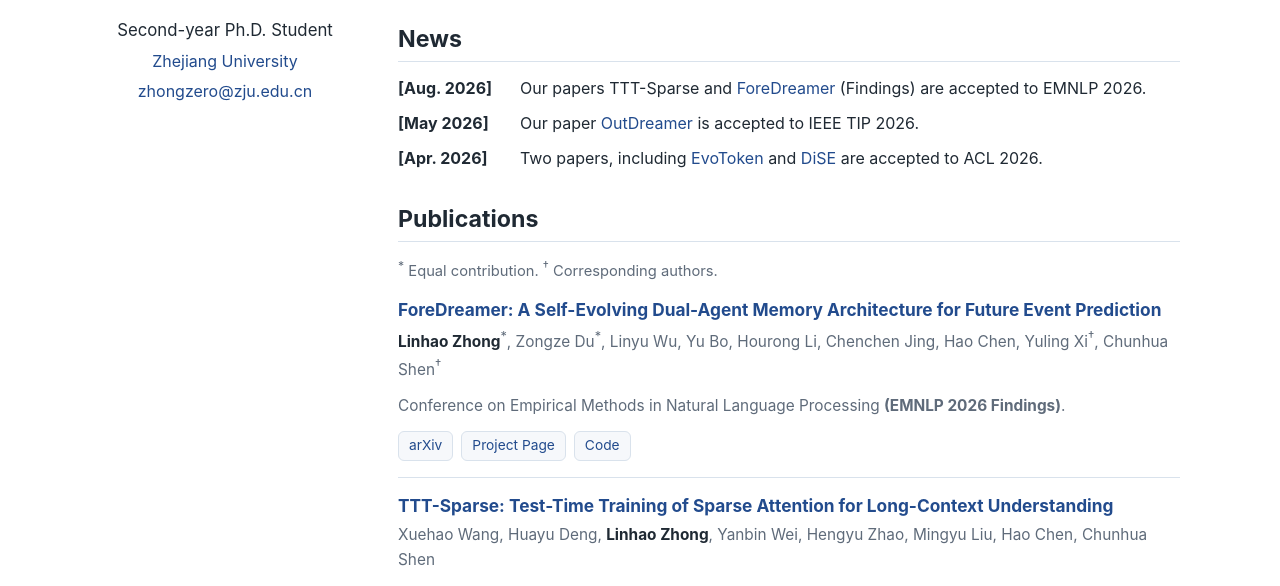
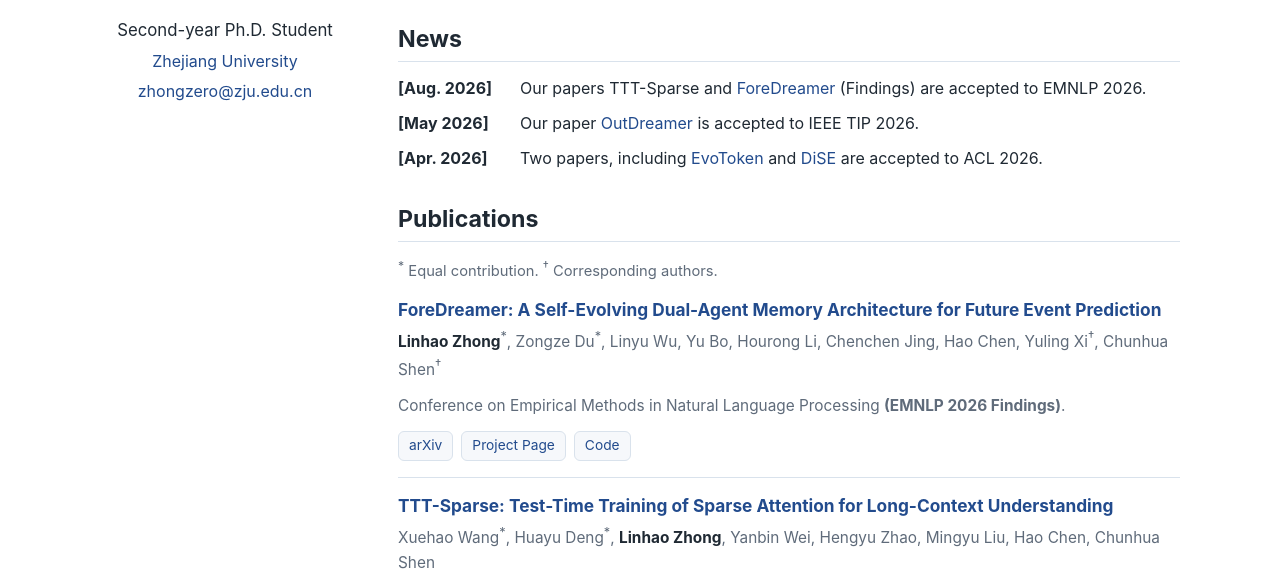
Before and after one commit to zhongzero/zhongzero.github.io, a plain HTML site: page index.html in a window 1280 px wide. Shown: the part 210-796 px from the top of the page. Drawn offline with Linux system fonts and the light colour scheme.

Commit message:
Mark TTT-Sparse co-first authors

```diff
--- a/index.html
+++ b/index.html
@@ -99,7 +99,7 @@
             </a>
           </h3>
           <p class="authors">
-            Xuehao Wang, Huayu Deng, <strong>Linhao Zhong</strong>, Yanbin Wei, Hengyu Zhao,
+            Xuehao Wang<sup>*</sup>, Huayu Deng<sup>*</sup>, <strong>Linhao Zhong</strong>, Yanbin Wei, Hengyu Zhao,
             Mingyu Liu, Hao Chen, Chunhua Shen
           </p>
           <p class="venue">
```
